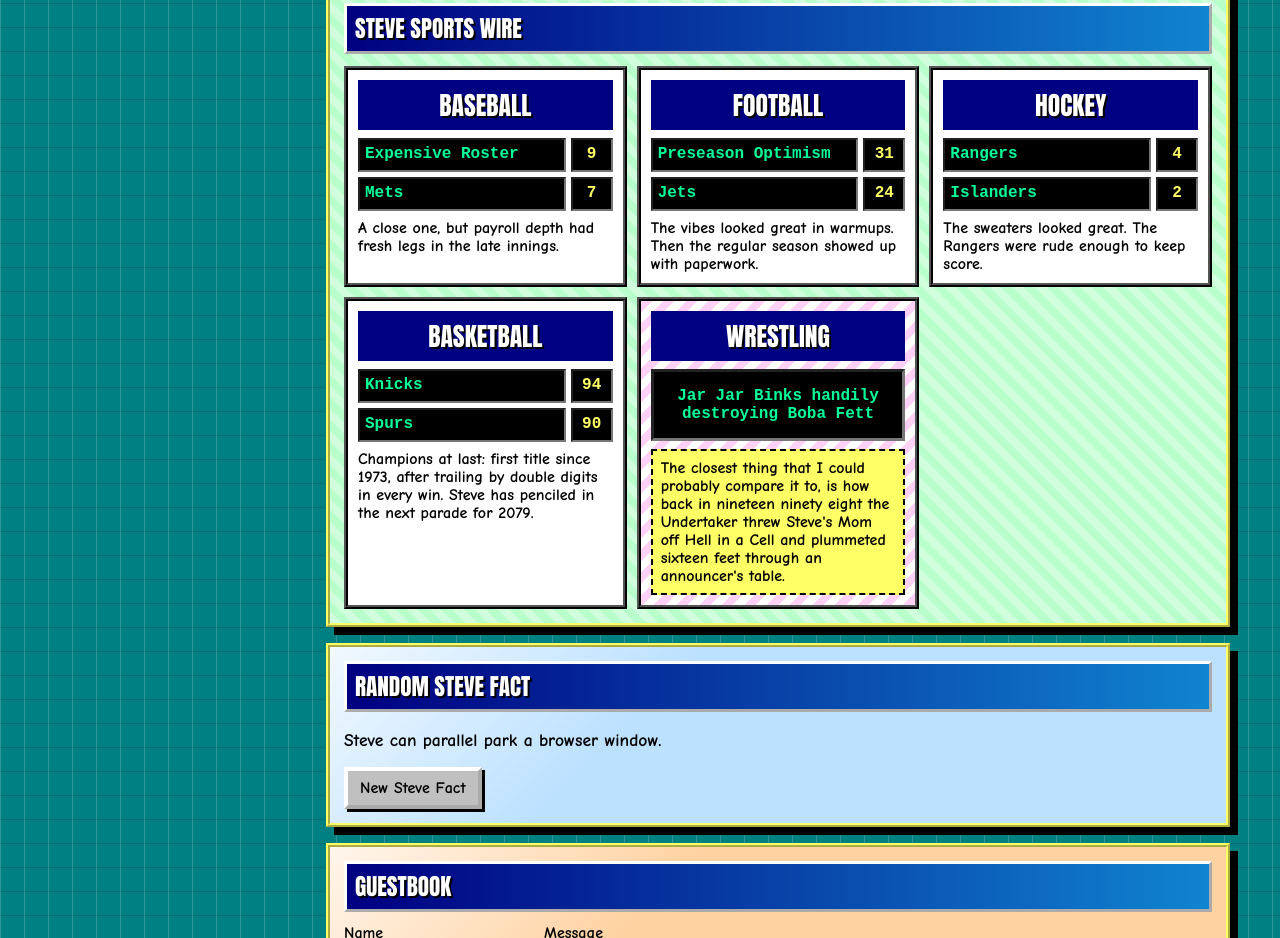
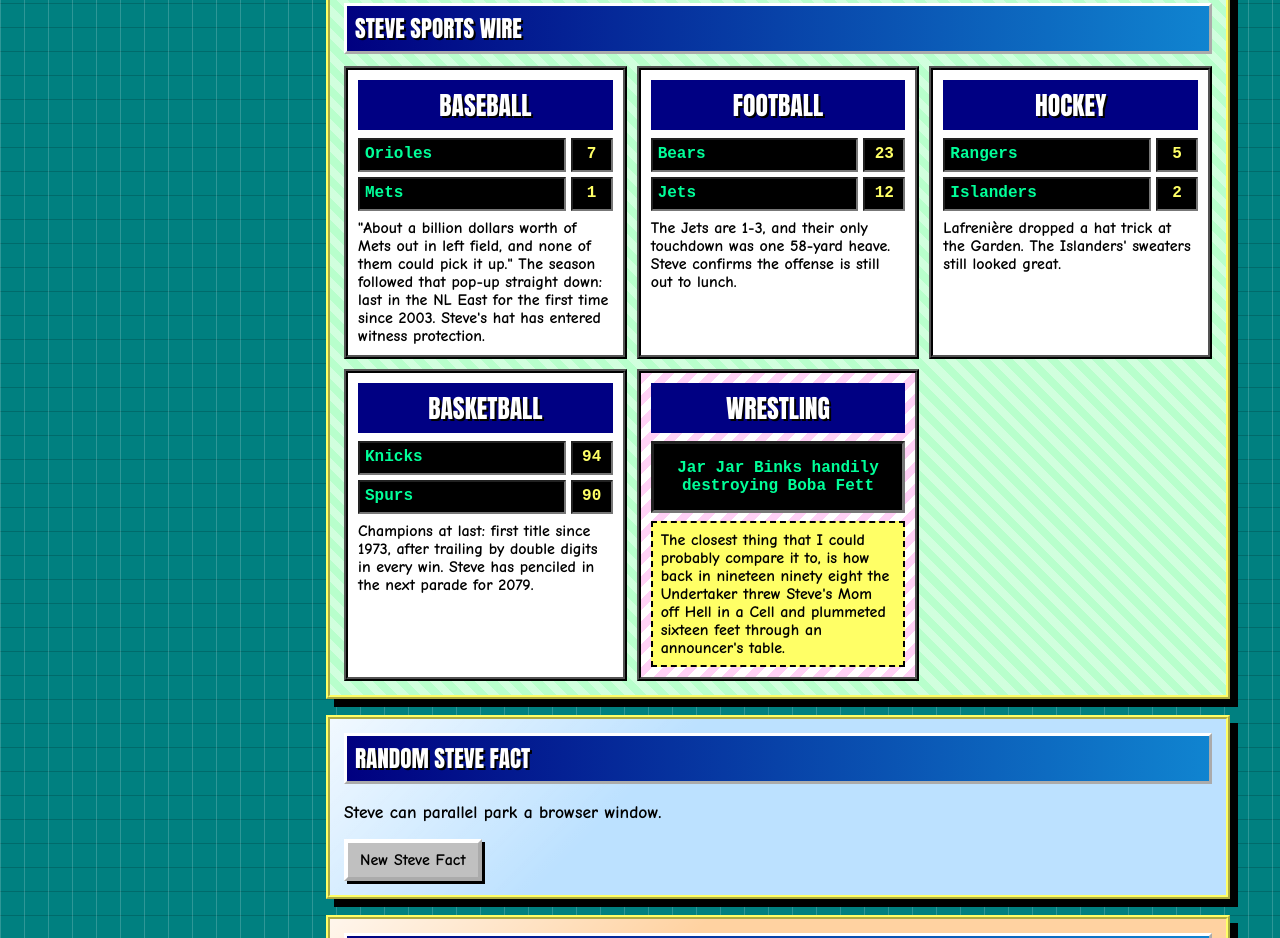
Before and after one commit to kroy-the-rabbit/newyorksteven.com, a website: page public/index.html in a window 1280 px wide. Shown: the part 2660-3598 px from the top of the page. Drawn offline with Linux system fonts and the light colour scheme; no server answers.

Commit message:
Update sports wire with real 2026 results
Mets billion-dollar drop, Jets 1-3, Rangers 5-2 over the Islanders.

```diff
--- a/public/index.html
+++ b/public/index.html
@@ -319,32 +319,32 @@
               <article class="score-card">
                 <h3>Baseball</h3>
                 <div class="score-line">
-                  <span>Expensive Roster</span>
-                  <strong>9</strong>
+                  <span>Orioles</span>
+                  <strong>7</strong>
                   <span>Mets</span>
-                  <strong>7</strong>
+                  <strong>1</strong>
                 </div>
-                <p>A close one, but payroll depth had fresh legs in the late innings.</p>
+                <p>"About a billion dollars worth of Mets out in left field, and none of them could pick it up." The season followed that pop-up straight down: last in the NL East for the first time since 2003. Steve's hat has entered witness protection.</p>
               </article>
               <article class="score-card">
                 <h3>Football</h3>
                 <div class="score-line">
-                  <span>Preseason Optimism</span>
-                  <strong>31</strong>
+                  <span>Bears</span>
+                  <strong>23</strong>
                   <span>Jets</span>
-                  <strong>24</strong>
+                  <strong>12</strong>
                 </div>
-                <p>The vibes looked great in warmups. Then the regular season showed up with paperwork.</p>
+                <p>The Jets are 1-3, and their only touchdown was one 58-yard heave. Steve confirms the offense is still out to lunch.</p>
               </article>
               <article class="score-card">
                 <h3>Hockey</h3>
                 <div class="score-line">
                   <span>Rangers</span>
-                  <strong>4</strong>
+                  <strong>5</strong>
                   <span>Islanders</span>
                   <strong>2</strong>
                 </div>
-                <p>The sweaters looked great. The Rangers were rude enough to keep score.</p>
+                <p>Lafreni&egrave;re dropped a hat trick at the Garden. The Islanders' sweaters still looked great.</p>
               </article>
               <article class="score-card">
                 <h3>Basketball</h3>
```
